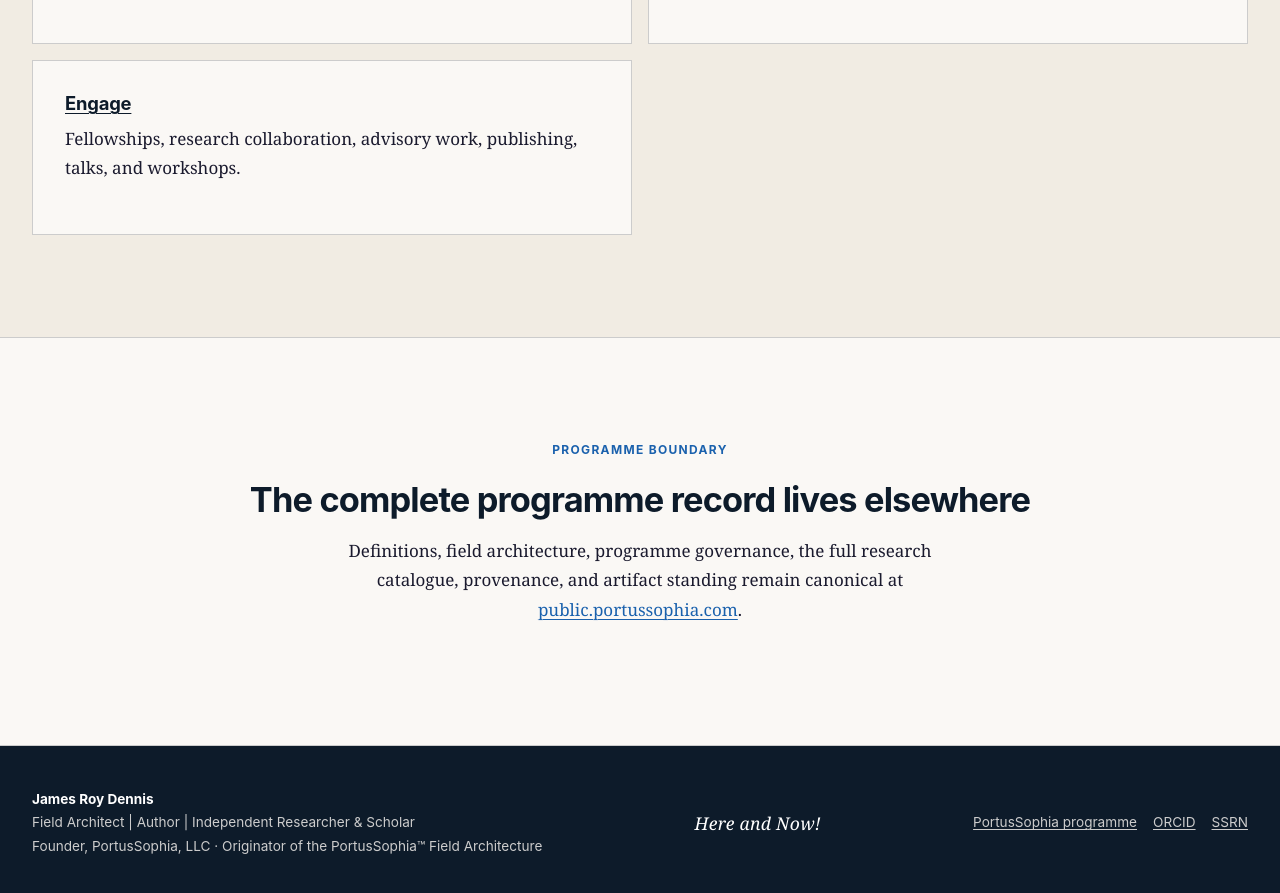
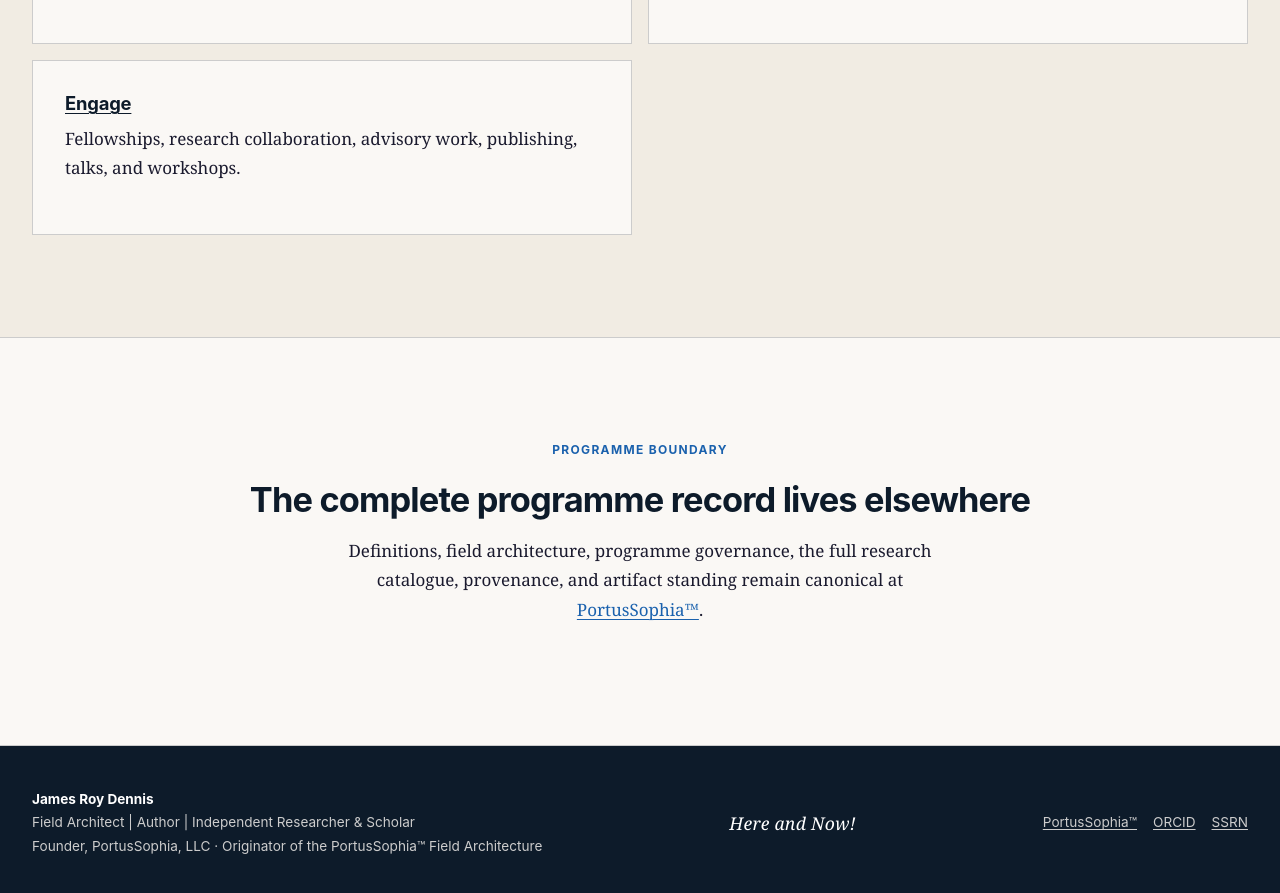
Before and after one commit to portussophia/portussophia-founder, a Jekyll site: the page built from index.md, in a window 1280 px wide and 900 px high, scrolled down 2303 px. Shown: the top 893 px of the window. Built offline with Jekyll 4.4.1, drawn with Linux system fonts in a browser that asks for light colours.

```diff
--- a/_includes/footer.html
+++ b/_includes/footer.html
@@ -7,7 +7,7 @@
     </div>
     <p class="footer-refrain"><em>Here and Now!</em></p>
     <div class="footer-links" aria-label="External links">
-      <a href="https://public.portussophia.com">PortusSophia programme</a>
+      <a href="https://public.portussophia.com">PortusSophia™</a>
       <a href="https://orcid.org/0009-0000-6689-8763">ORCID</a>
       <a href="https://papers.ssrn.com/Sol3/Cf_Dev/AbsByAuth.cfm?per_id=9648792">SSRN</a>
     </div>
--- a/index.md
+++ b/index.md
@@ -88,6 +88,6 @@ permalink: /
   <div class="shell">
     <p class="section-label">Programme boundary</p>
     <h2 id="programme-heading">The complete programme record lives elsewhere</h2>
-    <p>Definitions, field architecture, programme governance, the full research catalogue, provenance, and artifact standing remain canonical at <a href="https://public.portussophia.com">public.portussophia.com</a>.</p>
+    <p>Definitions, field architecture, programme governance, the full research catalogue, provenance, and artifact standing remain canonical at <a href="https://public.portussophia.com">PortusSophia™</a>.</p>
   </div>
 </section>
```
Also changed, not shown: about.md (+1 -1 lines), founder-statement.md (+1 -1 lines), work/index.md (+1 -1 lines).
